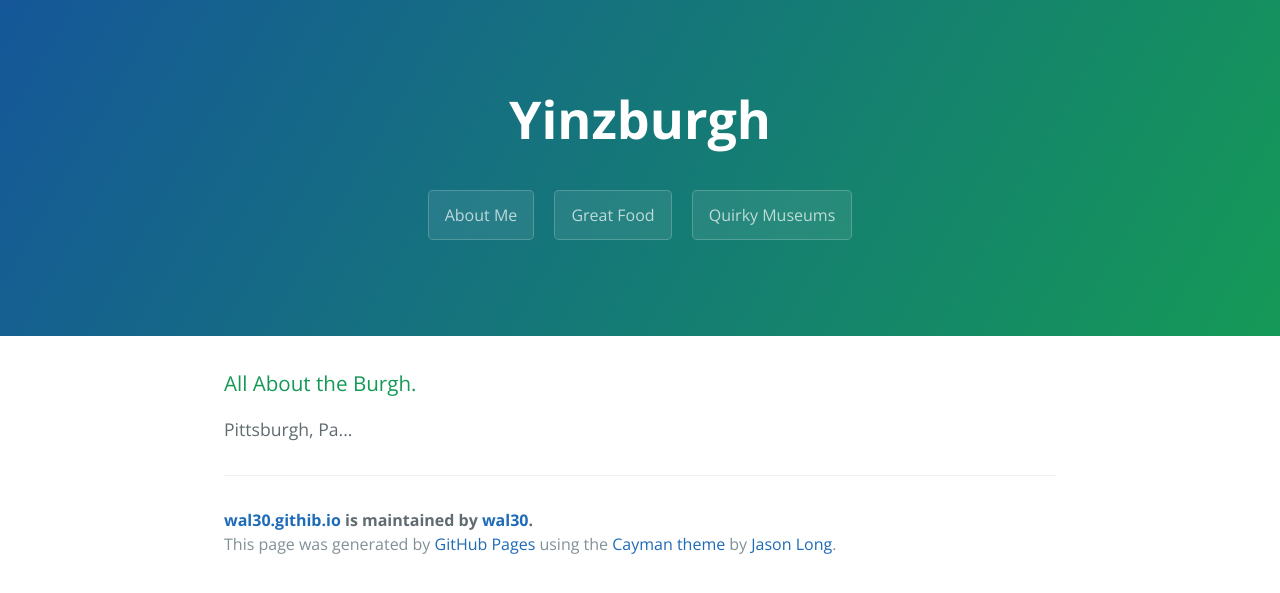
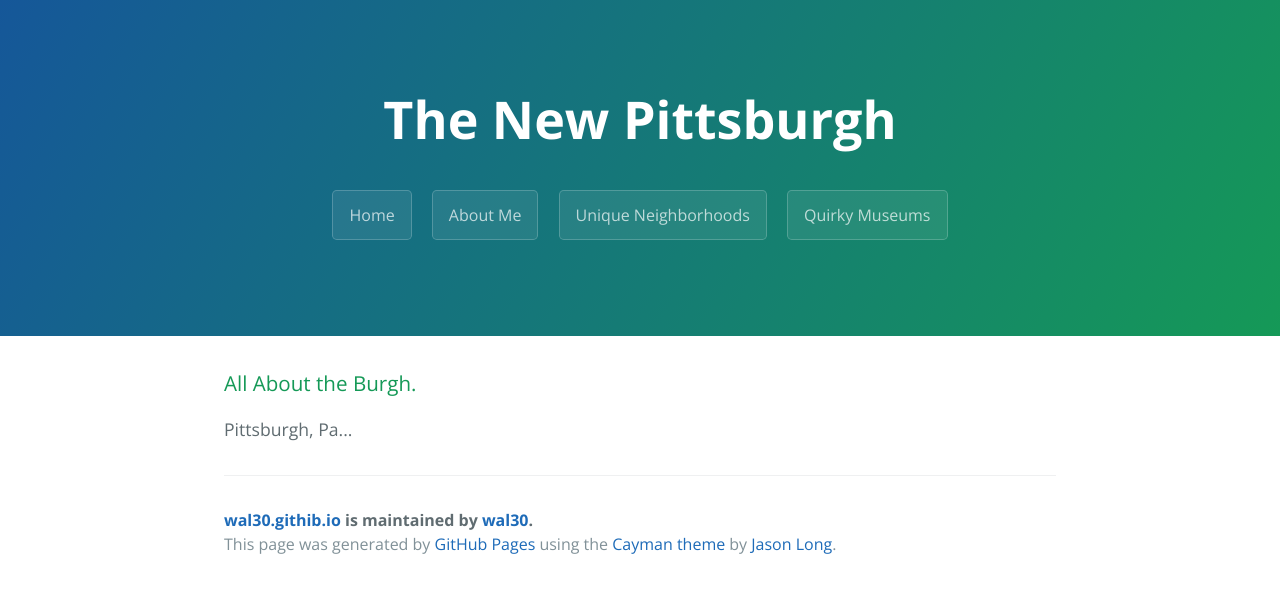
Before and after one commit to wal30/wal30.githib.io, a Jekyll site: the page aboutme.html, which Jekyll copies as it is, in a window 1280 px wide. Shown: the top 593 px of the page. Built offline with Jekyll 4.4.1, drawn with Linux system fonts in a browser that asks for light colours.

Commit message:
Update aboutme.html

```diff
--- a/aboutme.html
+++ b/aboutme.html
@@ -2,7 +2,7 @@
 <html lang="en-us">
   <head>
     <meta charset="UTF-8">
-    <title>Yinzburgh</title>
+    <title>The New Pittsburgh</title>
     <meta name="viewport" content="width=device-width, initial-scale=1">
     <link rel="stylesheet" type="text/css" href="stylesheets/normalize.css" media="screen">
     <link href='https://fonts.googleapis.com/css?family=Open+Sans:400,700' rel='stylesheet' type='text/css'>
@@ -11,11 +11,12 @@
   </head>
   <body>
     <section class="page-header">
-      <h1 class="project-name">Yinzburgh</h1>
+      <h1 class="project-name">The New Pittsburgh</h1>
       <h2 class="project-tagline"></h2>
  <nav>
+   <a href="home.html" class="btn">Home</a>
   <a href="aboutme.html" class="btn">About Me</a>
-  <a href="greatfood.html" class="btn">Great Food</a>
+  <a href="uniqueneighborhoods.html" class="btn">Unique Neighborhoods</a>
   <a href="quirkymuseums.html" class="btn">Quirky Museums</a>
  </nav>
         </section>
```
